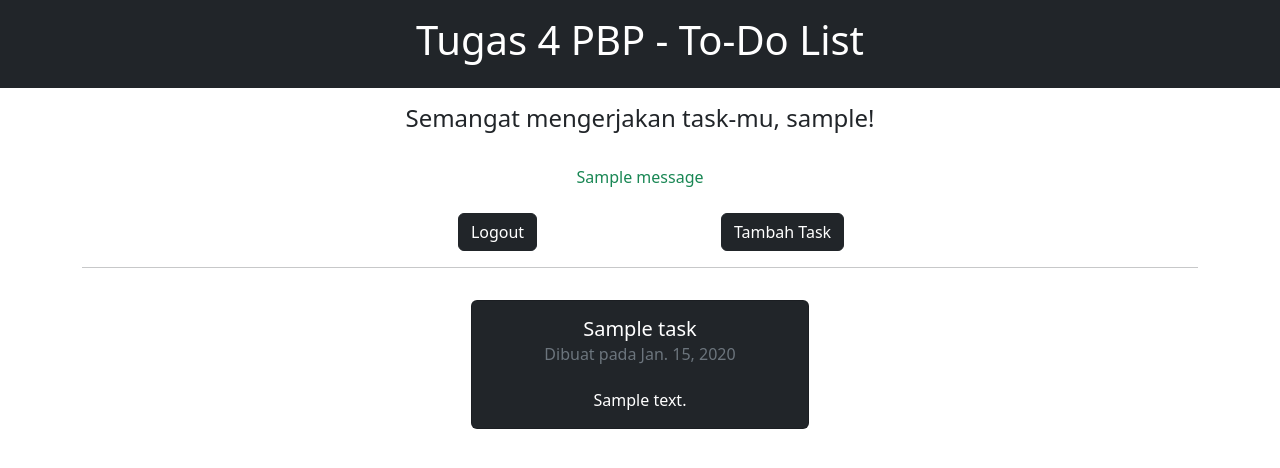
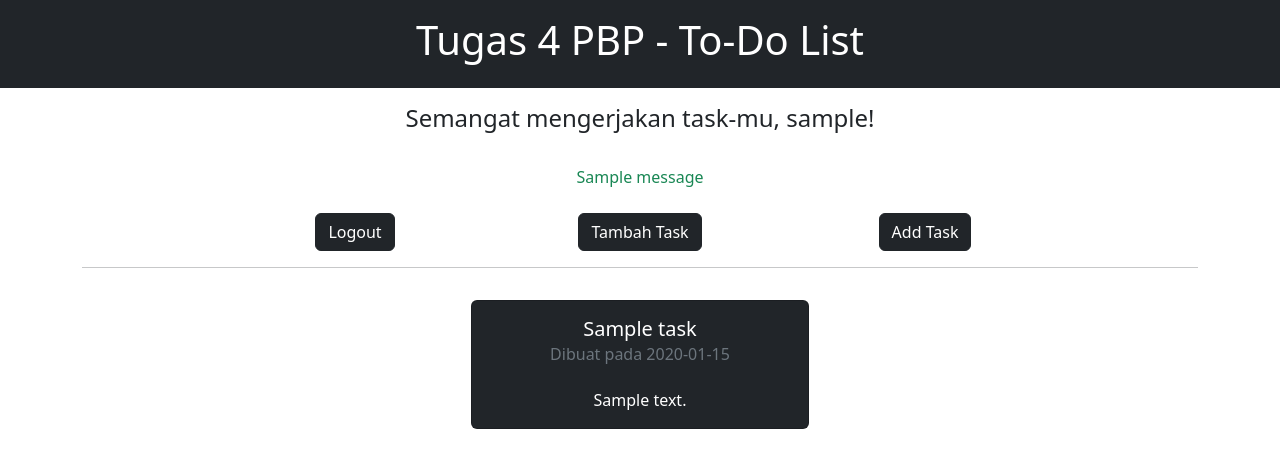
Before and after one commit to calistavh/Tugas-2-PBP, a Django app: page /todolist/ in a window 1280 px wide. Shown: the top 468 px of the page. Run offline with Django 4.2, Linux system fonts and the light colour scheme; a user stored in the database is signed in; tables that the repository leaves empty hold one stand-in row (values such as "Sample post"); one stand-in notice (Sample message) is shown.

Commit message:
Update Tugas 6

```diff
--- a/templates/base.html
+++ b/templates/base.html
@@ -5,6 +5,8 @@
   <meta charset="UTF-8">
   <meta name="viewport" content="width=device-width, initial-scale=1.0">
   <link href="https://cdn.jsdelivr.net/npm/bootstrap@5.2.1/dist/css/bootstrap.min.css" rel="stylesheet" integrity="sha384-iYQeCzEYFbKjA/T2uDLTpkwGzCiq6soy8tYaI1GyVh/UjpbCx/TYkiZhlZB6+fzT" crossorigin="anonymous">
+  <script src="https://cdn.jsdelivr.net/npm/bootstrap@5.2.2/dist/js/bootstrap.bundle.min.js" integrity="sha384-OERcA2EqjJCMA+/3y+gxIOqMEjwtxJY7qPCqsdltbNJuaOe923+mo//f6V8Qbsw3" crossorigin="anonymous"></script>
+  <script src="https://ajax.googleapis.com/ajax/libs/jquery/3.6.0/jquery.min.js"></script>
   {% block meta %}
   {% endblock meta %}
 </head>
--- a/todolist/templates/todolist.html
+++ b/todolist/templates/todolist.html
@@ -2,6 +2,7 @@
 
 {% block meta %}
   <title>To-Do List</title>
+
   <style>
     .card{
       transition: all 0.2s ease;
@@ -11,6 +12,45 @@
       transform: scale(1.1);
     }
   </style>
+
+  <script>
+    function appendCard(title, date, description) {
+      $("#card-grid").append(`
+        <div class="col-sm-6 col-md-4 p-3">
+          <div class="card h-100 text-white bg-dark">
+            <div class="card-body">
+              <h5 class="card-title">${title}</h5>
+              <h6 class="card-subtitle text-muted">Dibuat pada ${date}</h6>
+              <br>
+              <p class="card-text">${description}</p>
+            </div>
+          </div>
+        </div>
+      `)
+    }
+
+    $(document).ready(function() {
+      $.get("{% url 'todolist:show_todolist_json' %}", function(tasks) {
+        for (const task of tasks) {
+          if (task["user_id"] == "{{ user_id }}") {
+            appendCard(task["title"], task["date"], task["description"])
+          }
+        }
+      }, "json")
+
+      $("form").submit(function(event) {
+        event.preventDefault()
+        var form = {
+          title: $("#title").val(),
+          description: $("#description").val(),
+          csrfmiddlewaretoken: "{{ csrf_token }}",
+        }
+        $.post("{% url 'todolist:add' %}", form, function(task) {
+          appendCard(task["title"], task["date"], task["description"])
+        }, "json")
+      })
+    })
+  </script>
 {% endblock meta %}
 
 {% block content %}
@@ -19,7 +59,7 @@
   </div>
 
   <div class="container text-center py-3">
-    <h4>Semangat mengerjakan task-mu, {{ username }}!</h4>
+    <h4>Semangat mengerjakan task-mu, {{ user }}!</h4>
 
     {% if messages %}
       {% for message in messages %}
@@ -35,24 +75,39 @@
       <div class="col-6 col-sm-4 col-md-3">
         <a class="btn btn-dark" href="{% url 'todolist:create_task' %}">Tambah Task</a>
       </div>
+      <div class="col-6 col-sm-4 col-md-3">
+        <a class="btn btn-dark" data-bs-toggle="modal" data-bs-target="#modal">Add Task</a>
+      </div>
     </div>
     <hr>
 
-    <div class="row justify-content-center px-3">
-      {% for task in tasks %}
-        {% if task.user == user %}
-          <div class="col-sm-6 col-md-4 p-3">
-            <div class="card h-100 text-white bg-dark">
-              <div class="card-body">
-                <h5 class="card-title">{{ task.title }}</h5>
-                <h6 class="card-subtitle text-muted">Dibuat pada {{ task.date }}</h6>
-                <br>
-                <p class="card-text">{{ task.description }}</p>
-              </div>
-            </div>
+    <div class="modal fade" id="modal" data-bs-backdrop="static">
+      <div class="modal-dialog">
+        <div class="modal-content">
+          <div class="modal-header">
+            <h5 class="modal-title">Tambah Task Baru</h5>
+            <a class="btn-close" data-bs-dismiss="modal"></a>
           </div>
-        {% endif %}
-      {% endfor %}
+          <div class="modal-body">
+            <form method="POST" action="">
+              {% csrf_token %}
+              <table class="table table-hover table-borderless align-middle">
+                <tr>
+                  <th>Judul: </th>
+                  <td><input type="text" id="title" placeholder="Judul" class="form-control"></td>
+                </tr>
+                <tr>
+                  <th>Deskripsi: </th>
+                  <td><input type="text" id="description" placeholder="Deskripsi" class="form-control"></td>
+                </tr>
+              </table>
+              <input class="btn btn-dark" data-bs-dismiss="modal" type="submit" value="Tambah Task">
+            </form>
+          </div>
+        </div>
+      </div>
     </div>
+
+    <div class="row justify-content-center px-3" id="card-grid"></div>
   </div>
 {% endblock content %}
--- a/todolist/urls.py
+++ b/todolist/urls.py
@@ -8,5 +8,7 @@ urlpatterns = [
     path("register/", register, name="register"),
     path("login/", login_user, name="login"),
     path("logout/", logout_user, name="logout"),
-    path("create-task/", create_task, name="create_task")
+    path("create-task/", create_task, name="create_task"),
+    path("json/", show_todolist_json, name="show_todolist_json"),
+    path("add/", add_task, name="add")
 ]
--- a/todolist/views.py
+++ b/todolist/views.py
@@ -2,6 +2,7 @@ from django.contrib import messages
 from django.contrib.auth import authenticate, login, logout
 from django.contrib.auth.decorators import login_required
 from django.contrib.auth.forms import UserCreationForm
+from django.http import JsonResponse
 from django.shortcuts import render, redirect
 from todolist.forms import TaskForm
 from todolist.models import Task
@@ -10,7 +11,7 @@ from todolist.models import Task
 def show_todolist(request):
     context = {
         "user": request.user,
-        "username": request.user.get_username(),
+        "user_id": request.user.id,
         "tasks": Task.objects.all()
     }
     return render(request, "todolist.html", context)
@@ -46,9 +47,22 @@ def logout_user(request):
 def create_task(request):
     if request.method == "POST":
         form = TaskForm(request.POST)
+        form.instance.user = request.user
         if form.is_valid():
-            form.instance.user = request.user
             form.save()
             messages.success(request, "Task telah berhasil ditambahkan!")
             return redirect("todolist:show_todolist")
+        messages.info(request, "Judul dan Deskripsi harus diisi!")
     return render(request, "create_task.html")
+
+def show_todolist_json(request):
+    tasks = list(Task.objects.all().values())
+    return JsonResponse(tasks, safe=False)
+
+def add_task(request):
+    form = TaskForm(request.POST)
+    form.instance.user = request.user
+    if form.is_valid():
+        form.save()
+        return JsonResponse({"title": form.instance.title, "date": form.instance.date, "description": form.instance.description})
+    return redirect("todolist:show_todolist")
```
Also changed, not shown: todolist/templates/create_task.html (+8 -1 lines), todolist/README-TWO.md (added), todolist/README.md (renamed from README.md), todolist/READMETugas4.md (renamed from READMETugas4.md).
